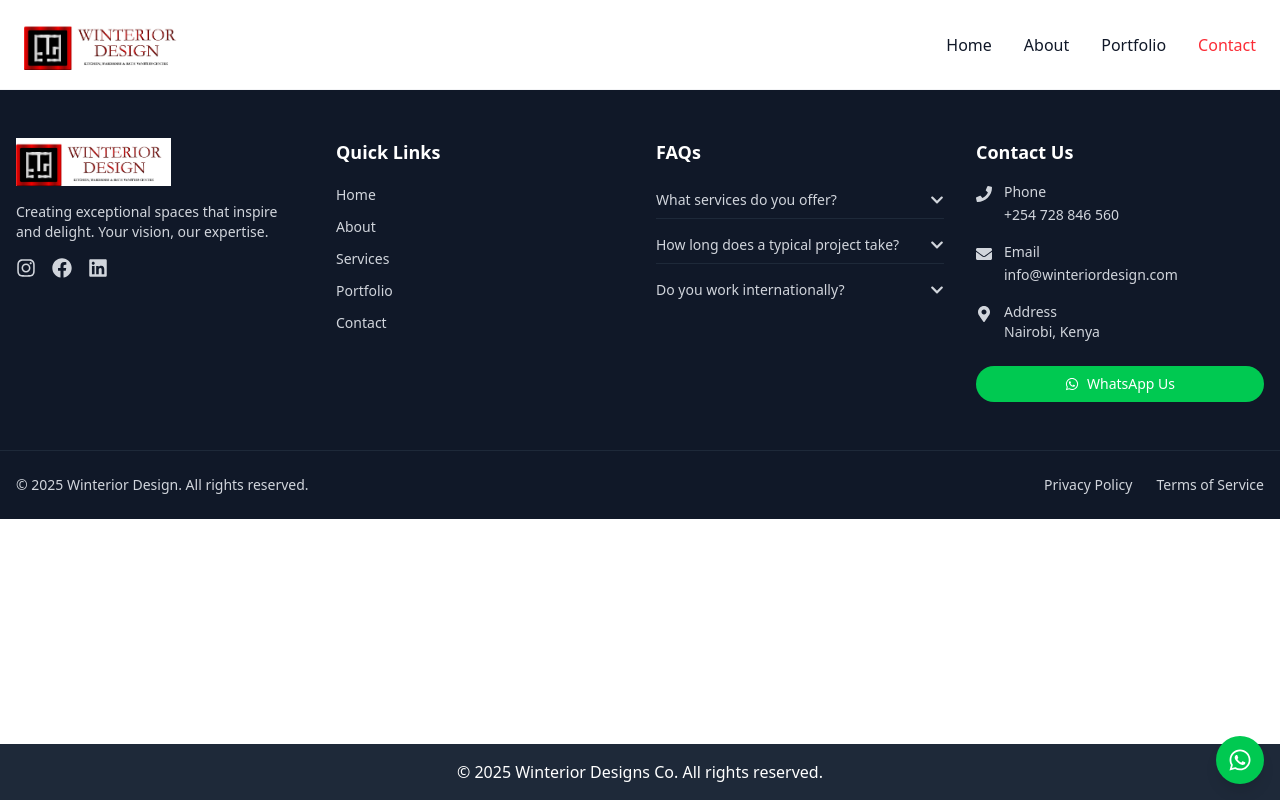
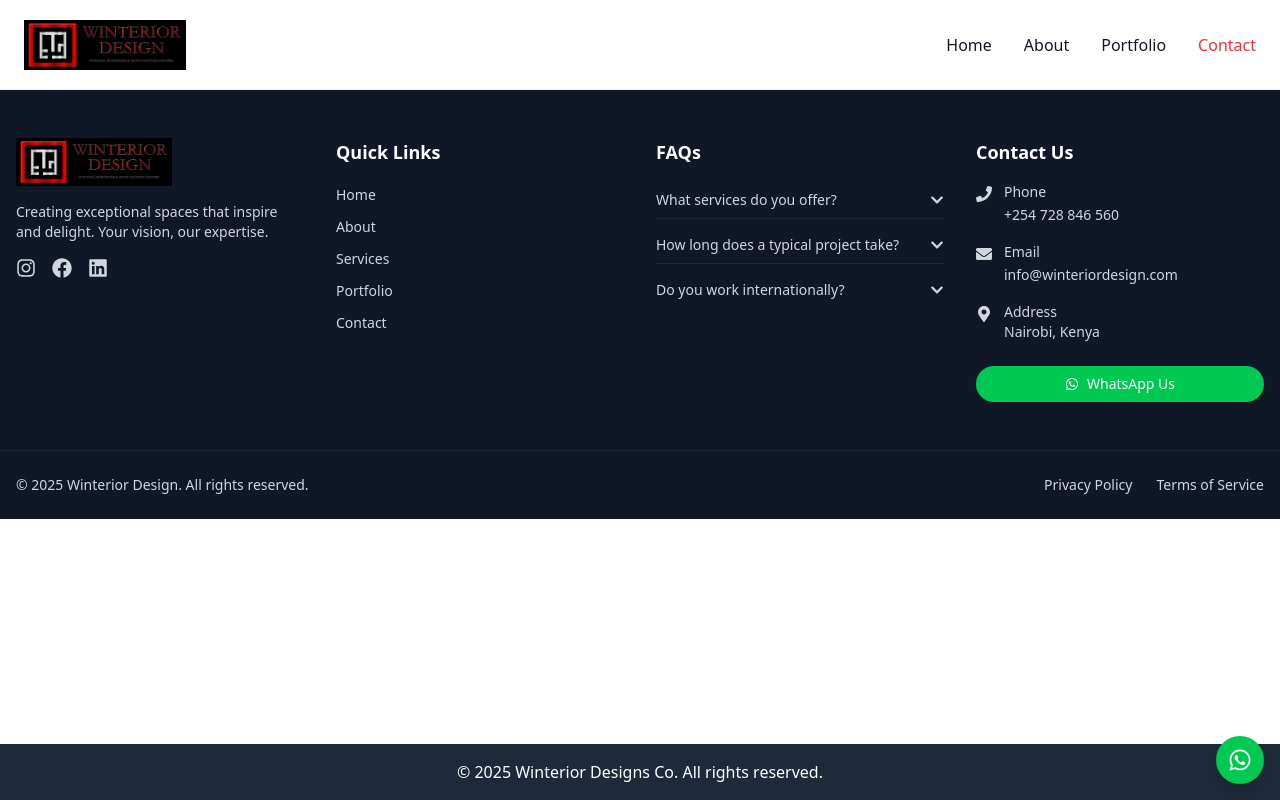
Before and after one commit to Lawrence137/winteriordesign-webapp, a React (Vite) app: page /contact in a window 1280 px wide. Built offline with nearby package versions, Linux system fonts and the light colour scheme.

Commit message:
updated logo and favicon

```diff
--- a/index.html
+++ b/index.html
@@ -2,11 +2,11 @@
 <html lang="en">
   <head>
     <meta charset="UTF-8" />
-    <link rel="icon" type="image/png" href="/images/favicon2.png" />
-    <link rel="apple-touch-icon" href="/images/favicon2.png" />
-    <link rel="shortcut icon" type="image/png" href="/images/favicon2.png" />
-    <link rel="icon" type="image/png" sizes="32x32" href="/images/favicon2.png" />
-    <link rel="icon" type="image/png" sizes="16x16" href="/images/favicon2.png" />
+    <link rel="icon" type="image/png" href="/images/favicon3.png" />
+    <link rel="apple-touch-icon" href="/images/favicon3.png" />
+    <link rel="shortcut icon" type="image/png" href="/images/favicon3.png" />
+    <link rel="icon" type="image/png" sizes="32x32" href="/images/favicon3.png" />
+    <link rel="icon" type="image/png" sizes="16x16" href="/images/favicon3.png" />
     <meta name="theme-color" content="#ffffff" />
     <meta name="viewport" content="width=device-width, initial-scale=1.0" />
     <title>Winterior Design</title>
--- a/src/components/Contact.jsx
+++ b/src/components/Contact.jsx
@@ -46,7 +46,7 @@
           <ScrollReveal delay={0.1}>
             <div className="space-y-4">
               <img
-                src="/images/WinteriorLogo2.png"
+                src="/images/winteriordarklogo2.png"
                 alt="Winterior Design"
                 className="h-12 w-auto"
               />
--- a/src/components/Navigation.jsx
+++ b/src/components/Navigation.jsx
@@ -39,7 +39,7 @@
         {/* Logo */}
         <Link to="/" className="flex items-center">
           <img
-            src="/images/WinteriorLogo2.png"
+            src="/images/winteriordarklogo2.png"
             alt="Winterior Design"
             className="h-[50px] w-auto"
           />
```
Also changed, not shown: public/images/favicon3.png (added), public/images/winteriordarklogo2.png (added).
